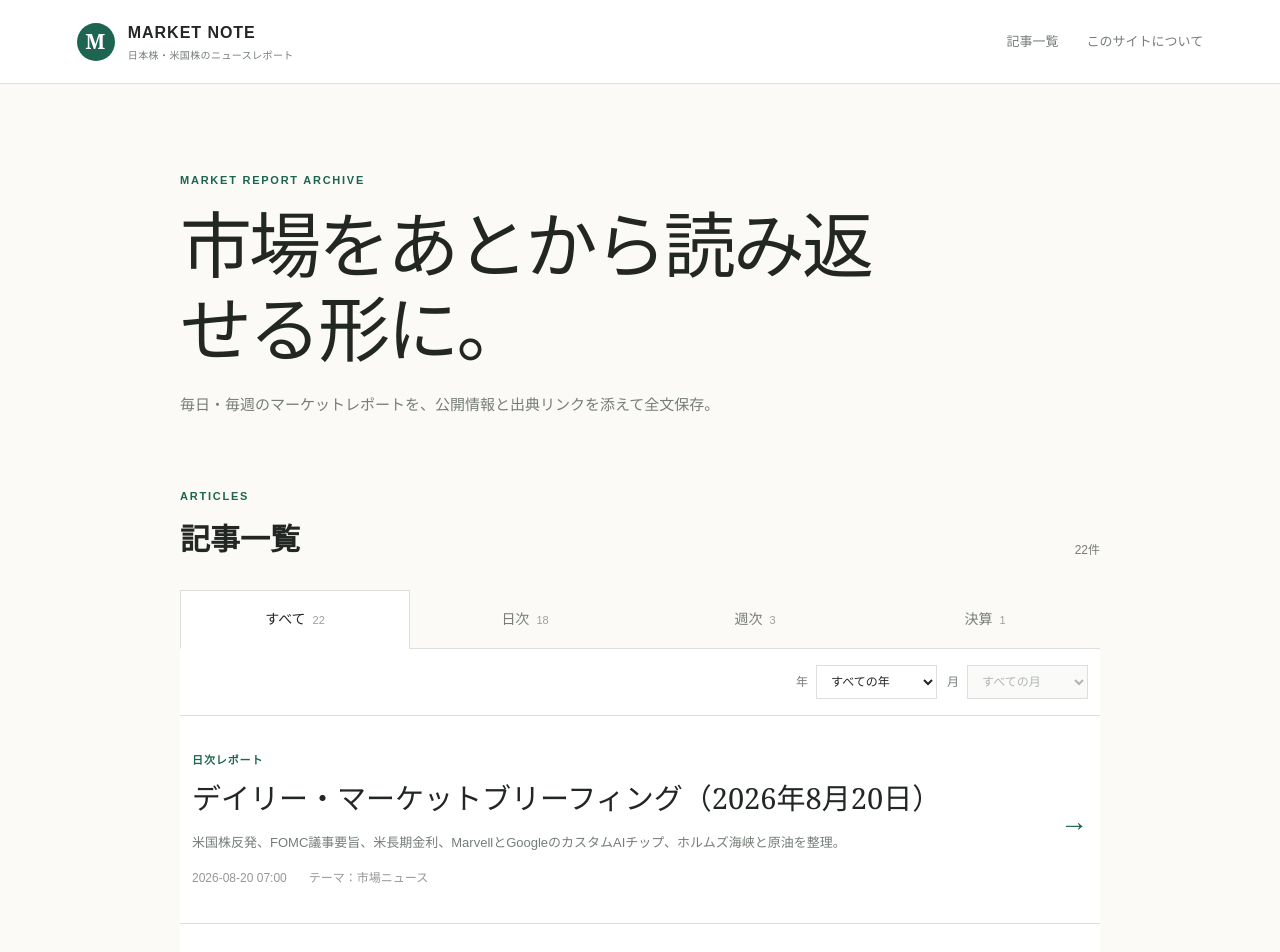
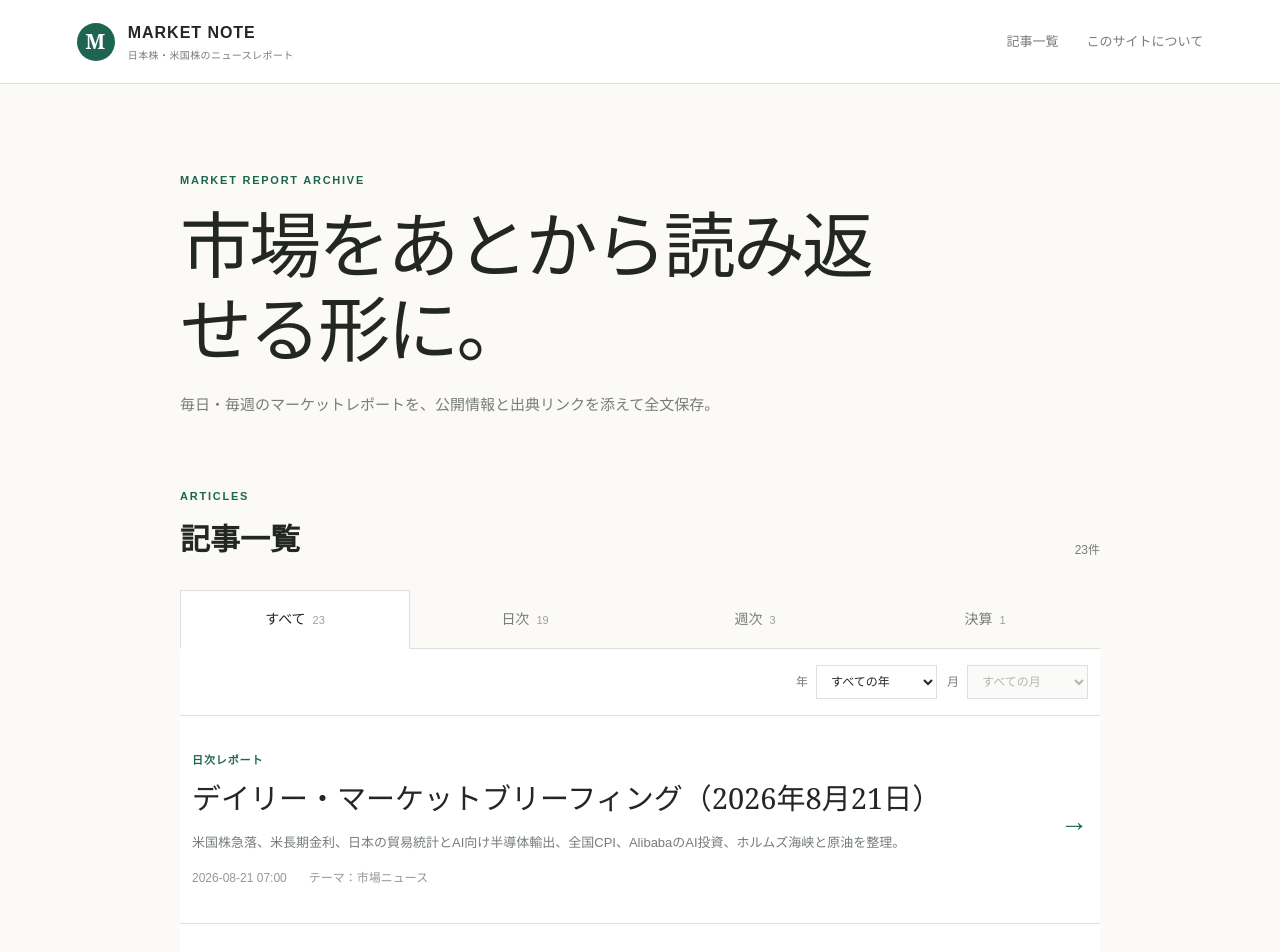
Before and after one commit to market-note-jp/market-note, a Next.js app: page / in a window 1280 px wide. Shown: the top 952 px of the page. Built offline with nearby package versions, Linux system fonts and the light colour scheme.

Commit message:
Add 2026-08-21 briefing to article index

```diff
--- a/app/page.tsx
+++ b/app/page.tsx
@@ -2,6 +2,14 @@ import Link from "next/link";
 import ArticleArchive from "./article-archive";
 
 const articles = [
+  {
+    kind: "日次レポート",
+    date: "2026-08-21 07:00",
+    dateTime: "2026-08-21T07:00:00+09:00",
+    title: "デイリー・マーケットブリーフィング（2026年8月21日）",
+    excerpt: "米国株急落、米長期金利、日本の貿易統計とAI向け半導体輸出、全国CPI、AlibabaのAI投資、ホルムズ海峡と原油を整理。",
+    href: "/articles/daily-2026-08-21",
+  },
   {
     kind: "日次レポート",
     date: "2026-08-20 07:00",
```
